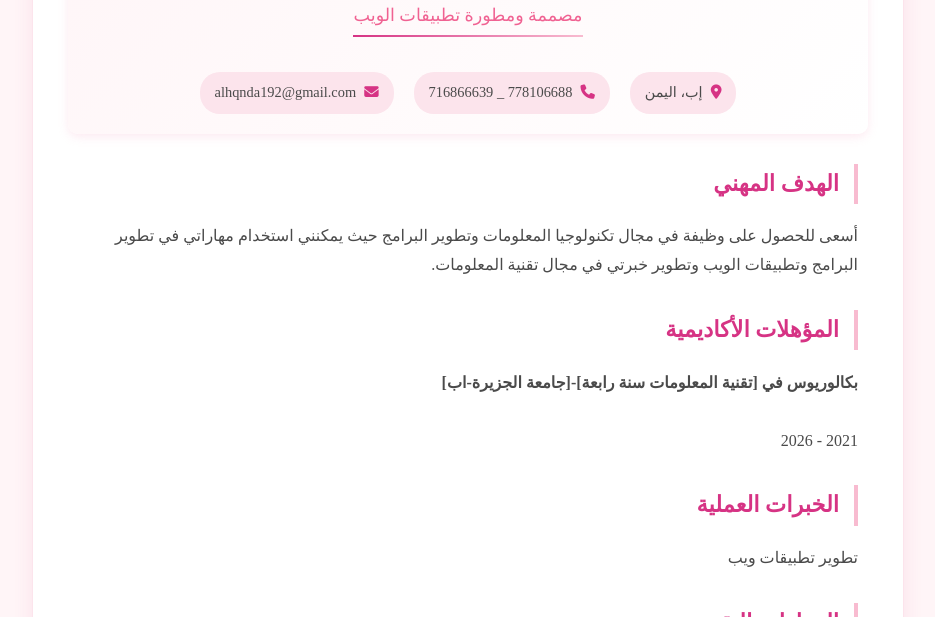
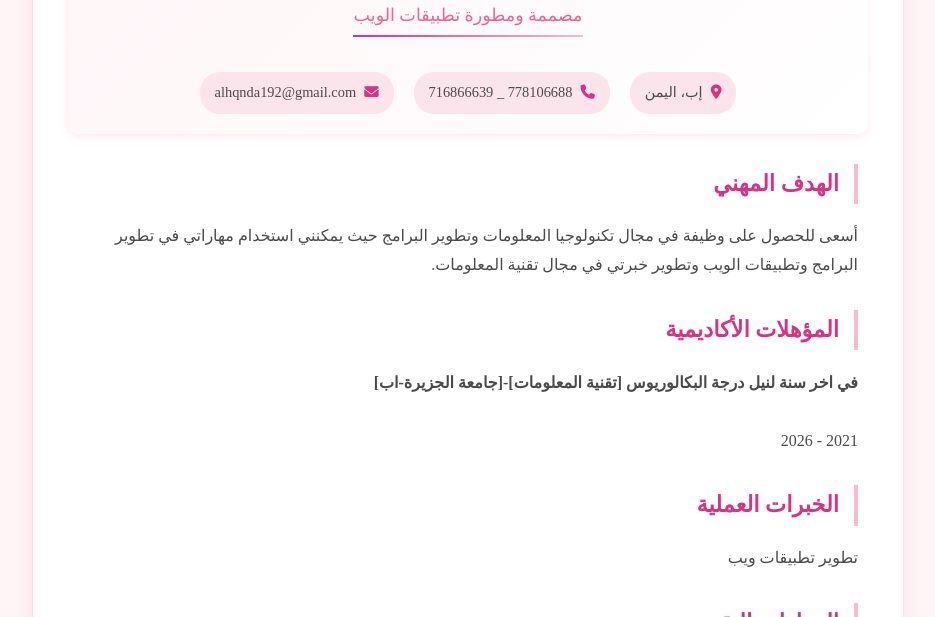
Before and after one commit to NedaAmrani/h_w_1, a plain HTML site: page nedaa_CV.html in a window 1280 px wide. Shown: the part 183-800 px from the top of the page, without its empty margins (172-1107 px from the left). Drawn offline with Linux system fonts and the light colour scheme; a web font is replaced by a local one.

Commit message:
hi nedaa you have commit your project

```diff
--- a/nedaa_CV.html
+++ b/nedaa_CV.html
@@ -224,7 +224,7 @@
 
         <div class="section">
             <h2>المؤهلات الأكاديمية</h2>
-            <p><strong>بكالوريوس في  [تقنية المعلومات سنة رابعة]-[جامعة الجزيرة-اب] </strong> <br>
+            <p><strong> في اخر سنة لنيل درجة البكالوريوس  [تقنية المعلومات]-[جامعة الجزيرة-اب] </strong> <br>
               <br>
             2021 - 2026</p>
         </div>
```
Also changed, not shown: 1 other file.
